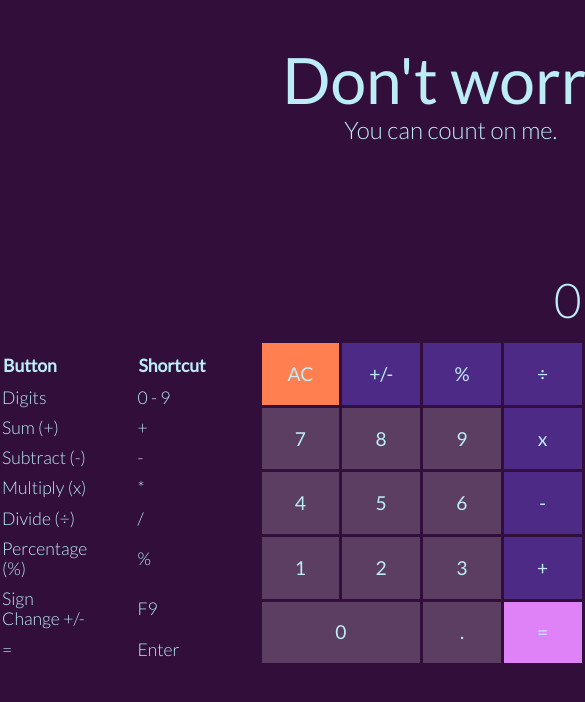
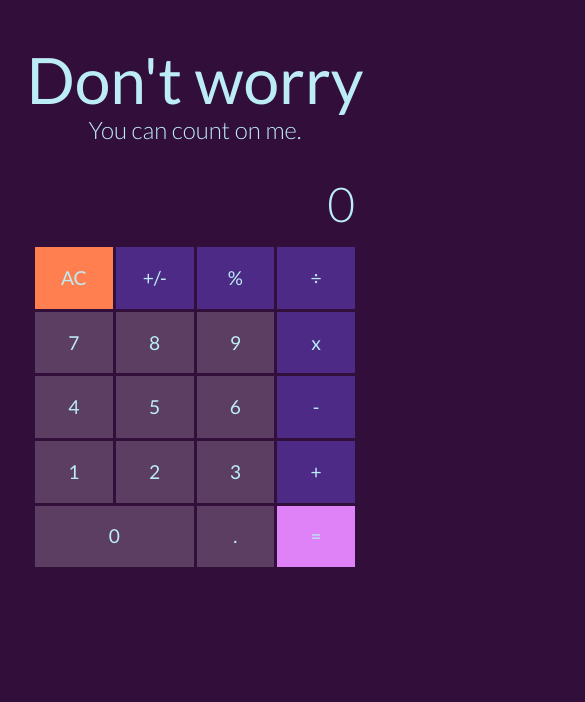
Before and after one commit to davidelucifora/calculator, a plain HTML site: page index.html in a window 390 px wide. Shown: the top 702 px of the page, 585 px wide, since content can reach past the window. Drawn offline with nearby package versions, Linux system fonts and the light colour scheme.

Commit message:
Added Media queries for Mobile

```diff
--- a/style.css
+++ b/style.css
@@ -129,3 +129,19 @@ td {
     margin-right:2rem;
 
 }
+
+
+@media (max-width:768px){
+    #main-content{
+        flex-direction:column;
+    }
+    #shortcuts{
+        display:none;
+    }
+    #calculator{
+        margin:0;
+    }
+    h2{
+        margin-bottom:2rem;
+    }
+}
```
